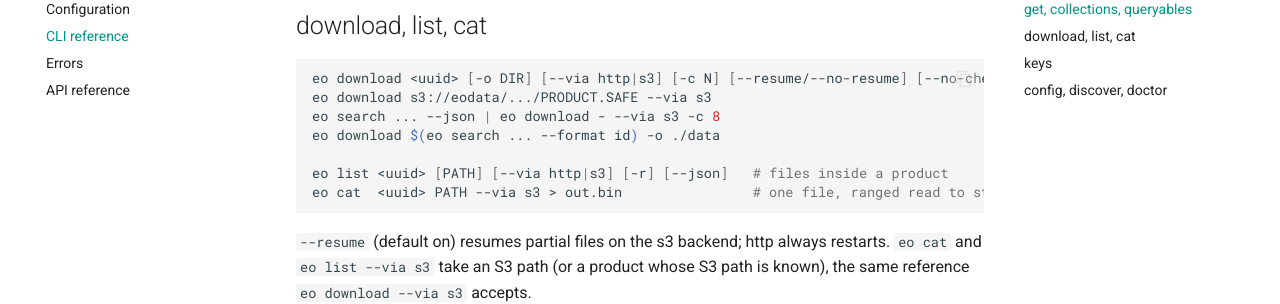
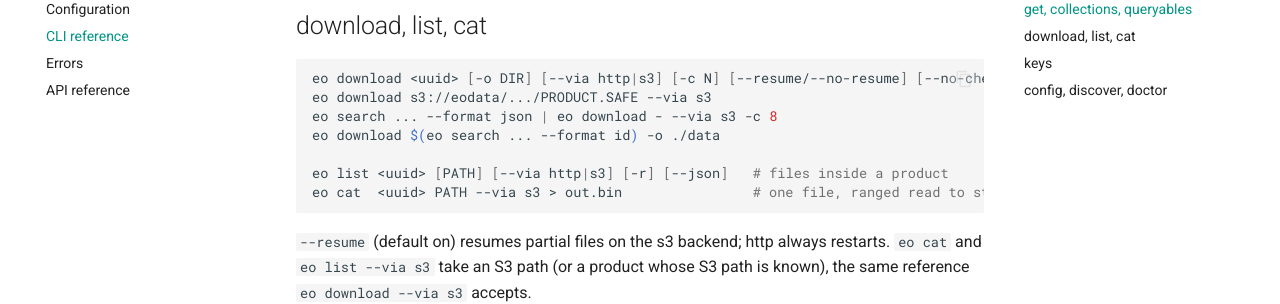
Before and after one commit to CloudFerro/eosdk, an MkDocs documentation site: the page built from docs/cli.md, in a window 1280 px wide and 900 px high, scrolled down 972 px. Shown: the part 153-457 px from the top of the window. Built offline with MkDocs 1.6.1 and Material for MkDocs 9.7.7, drawn with Linux system fonts in a browser that asks for light colours; comment, search, counter and statistics services are not loaded.

````diff
--- a/docs/cli.md
+++ b/docs/cli.md
@@ -51,7 +51,7 @@ eo queryables <collection> [--protocol] [--json] # a collection's --filter attri
 ```bash
 eo download <uuid> [-o DIR] [--via http|s3] [-c N] [--resume/--no-resume] [--no-checksum]
 eo download s3://eodata/.../PRODUCT.SAFE --via s3
-eo search ... --json | eo download - --via s3 -c 8
+eo search ... --format json | eo download - --via s3 -c 8
 eo download $(eo search ... --format id) -o ./data
 
 eo list <uuid> [PATH] [--via http|s3] [-r] [--json]   # files inside a product
````
Also changed, not shown: examples/README.md (+1 -1 lines), 2 other files.
